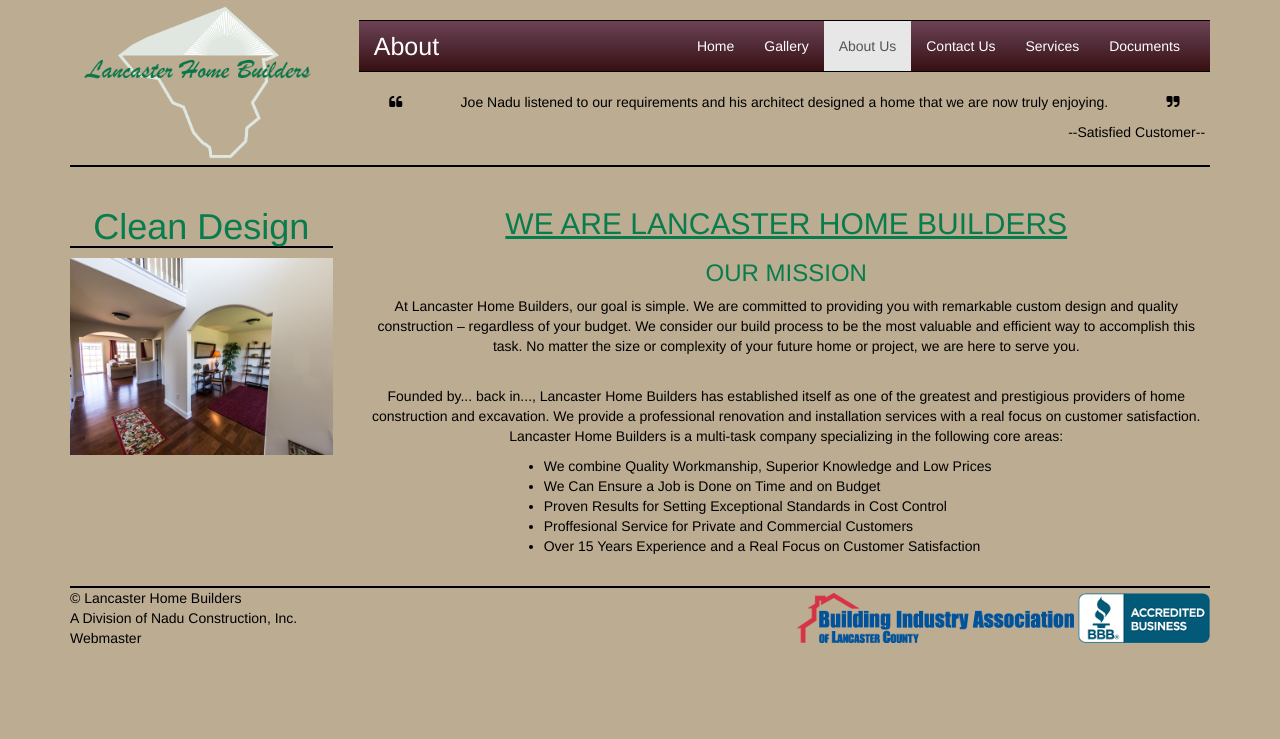
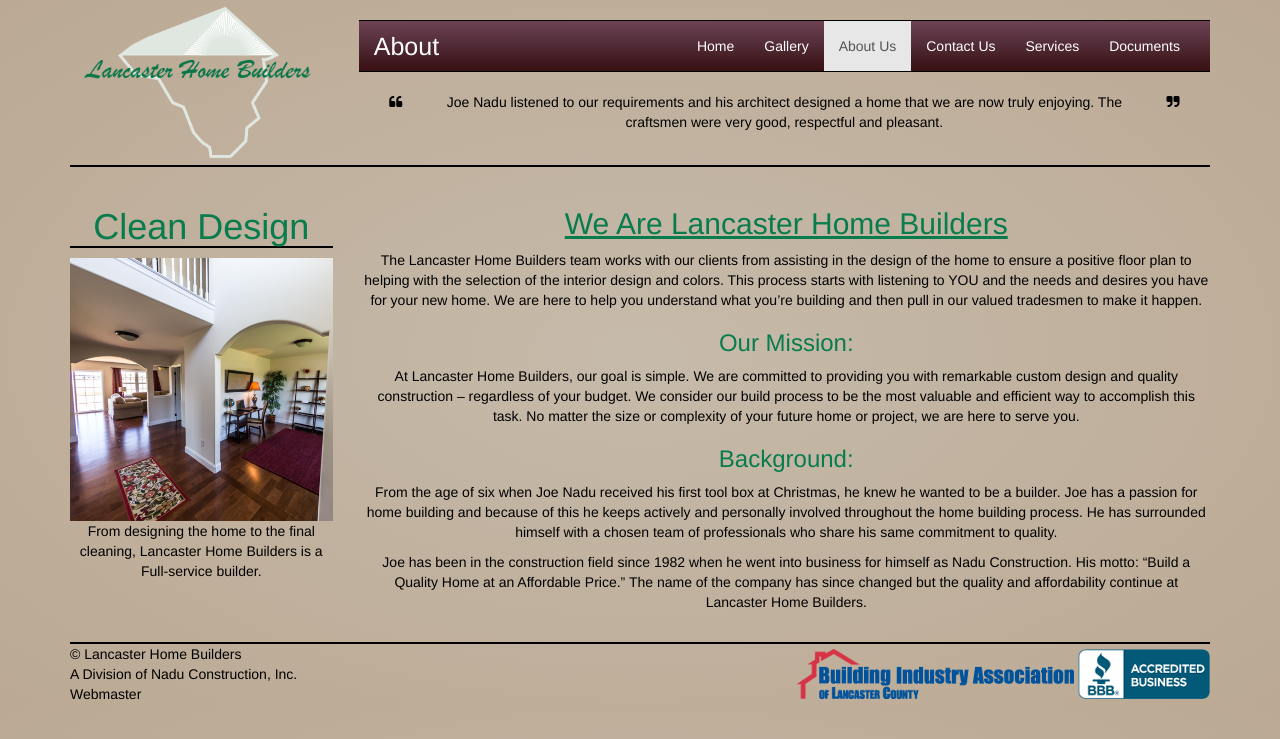
Before and after one commit to gregpechiro/lhb, a PHP site: page /about.php in a window 1280 px wide. Shown: the top 739 px of the page. Run offline with PHP 8.4, Linux system fonts and the light colour scheme; some libraries are stand-ins or nearby versions.

Commit message:
added new content

```diff
--- a/about.php
+++ b/about.php
@@ -23,36 +23,51 @@
 						<!-- Wrapper for slides -->
 						<div class="carousel-inner" role="listbox">
 							<div class="item active">
-								<img src="images/lhbImages/IMG_6263.jpg" alt="...">
+								<img src="images/lhbImages/aboutSlider/IMG_6263.jpg" alt="...">
 							</div>
 							<div class="item">
-								<img src="images/lhbImages/IMG_6290.jpg" alt="...">
+								<img src="images/lhbImages/aboutSlider/IMG_6290.jpg" alt="...">
 							</div>
 							<div class="item">
-								<img src="images/lhbImages/IMG_6305.jpg" alt="...">
+								<img src="images/lhbImages/aboutSlider/IMG_6305.jpg" alt="...">
 							</div>
 							<div class="item">
-								<img src="images/lhbImages/IMG_6362.jpg" alt="...">
+								<img src="images/lhbImages/aboutSlider/IMG_6362.jpg" alt="...">
 							</div>
 						</div>
 					</div>
+					<p class="text-center">
+						From designing the home to the final cleaning, Lancaster Home Builders is a Full-service builder.
+					</p>
 				</div>
 				<div class="col-lg-9 col-md-8 col-sm-12">
-					<h2 class="text-center text-green text-underline">WE ARE LANCASTER HOME BUILDERS</h2>
+					<h2 class="text-center text-green text-underline">We Are Lancaster Home Builders</h2>
+					<p class="text-center">
+						The Lancaster Home Builders team works with our clients from assisting in the design of the home to
+						ensure a positive floor plan to helping with the selection of the interior design and colors.  This process
+						starts with listening to YOU and the needs and desires you have for your new home. We are here to help
+						you understand what you’re building and then pull in our valued tradesmen to make it happen.
+					</p>
 					<div class="text-center">
-						<h3 class="text-green">OUR MISSION</h3>
-						<p class="">At Lancaster Home Builders, our goal is simple. We are committed to providing you with remarkable custom design and quality construction – regardless of your budget. We consider our build process to be the most valuable and efficient way to accomplish this task. No matter the size or complexity of your future home or project, we are here to serve you.</p>
+						<h3 class="text-green">Our Mission:</h3>
+						<p class="">At Lancaster Home Builders, our goal is simple. We are committed to providing you with remarkable
+							custom design and quality construction – regardless of your budget. We consider our build process to be the
+							most valuable and efficient way to accomplish this task. No matter the size or complexity of your future
+							home or project, we are here to serve you.
+						</p>
 					</div>
-					<br>
-					<p class="text-center">Founded by... back in..., Lancaster Home Builders has established itself as one of the greatest and prestigious providers of home construction and excavation. We provide a professional renovation and installation services with a real focus on customer satisfaction. Lancaster Home Builders is a multi-task company specializing in the following core areas: </p>
-
-					<ul class="col-lg-offset-2">
-						<li class="">We combine Quality Workmanship, Superior Knowledge and Low Prices</li>
-						<li class="">We Can Ensure a Job is Done on Time and on Budget</li>
-						<li class="">Proven Results for Setting Exceptional Standards in Cost Control</li>
-						<li class="">Proffesional Service for Private and Commercial Customers</li>
-						<li class="">Over 15 Years Experience and a Real Focus on Customer Satisfaction</li>
-					</ul>
+					<h3 class="text-green text-center">Background:</h3>
+					<p class="text-center">
+						From the age of six when Joe Nadu received his first tool box at Christmas, he knew he wanted to be a builder.
+						Joe has a passion for home building and because of this he keeps actively and personally involved
+						throughout the home building process. He has surrounded himself with a chosen team of professionals
+						who share his same commitment to quality.
+					</p>
+					<p class="text-center">
+						Joe has been in the construction field since 1982 when he went into business for himself as Nadu
+						Construction. His motto: “Build a Quality Home at an Affordable Price.” The name of the company has
+						since changed but the quality and affordability continue at Lancaster Home Builders.
+					</p>
 				</div>
 			</div>
 
@@ -64,11 +79,10 @@
 		<script src="js/nav.js" charset="utf-8"></script>
 		<script type="text/javascript">
 		var quotes = [
-			'Joe Nadu listened to our requirements and his architect designed a home that we are now truly enjoying.',
+			'Joe Nadu listened to our requirements and his architect designed a home that we are now truly enjoying. The craftsmen were very good, respectful and pleasant.',
 			'Michele Wenger was wonderful at helping us get started with our selections. She coordinated everything between us and the various vendors.',
 			'Kimberly Gribbin was very knowledgeable on decorating. She gave us many excellent ideas for making our home look beautiful; inside and out.',
-			'Jeff Harmes was excellent to work with on our electrical requirements. Likewaise Craig Scheirer at Cloister Cabinetry.',
-			'We had a good rapport with Mike Way throughout the building process.'
+			'We had a good rapport with Mike Way throughout the building process. Jeff Harmes was excellent to work with on our electrical requirements. Likewaise Craig Scheirer at Cloister Cabinetry.'
 		];
 		</script>
 		<script src="js/quote.js" charset="utf-8"></script>
--- a/contact.php
+++ b/contact.php
@@ -54,7 +54,7 @@
 		var quotes = [
 			'Thank you to everyone at Lancaster Home Builders. We certainly recommend Lancaster Home Builders.',
 			'We\'re looking forward to closing on our new home (a week ahead of schedule) and know that we will be very happy raising our family there for many years to come!',
-			'Our design selections and the construction of the final product look beautiful.'
+			'We appreciated the ability to make adjustments to the home as we saw the progression of the build. Our design selections and the construction of the final product look beautiful.'
 		];
 		</script>
 		<script src="js/quote.js" charset="utf-8"></script>
--- a/gallery.php
+++ b/gallery.php
@@ -118,10 +118,9 @@
 		<script src="js/nav.js" charset="utf-8"></script>
 		<script type="text/javascript">
 		var quotes = [
-			'Our design selections and the construction of the final product look beautiful.',
+			'We appreciated the ability to make adjustments to the home as we saw the progression of the build. Our design selections and the construction of the final product look beautiful.',
 			'As the build progressed, we were able to add additional items into our design that we realized made more sense as the project began to take shape.',
-			'We were kept up to date on the progress and our questions and concerns were addressed.',
-			'The craftsmen were very good, respectful and pleasant.'
+			'We\'re looking forward to closing on our new home (a week ahead of schedule) and know that we will be very happy raising our family there for many years to come!'
 		];
 		</script>
 		<script src="js/quote.js" charset="utf-8"></script>
--- a/home.php
+++ b/home.php
@@ -138,9 +138,8 @@
 		<script src="js/nav.js" charset="utf-8"></script>
 		<script type="text/javascript">
 		var quotes = [
-			'We recently moved into our beautiful new home built by Lancaster Home Builders.',
-			'We appreciated the ability to make adjustments to the home as we saw the progression of the build.',
-			'Our design selections and the construction of the final product look beautiful.'
+			'We recently moved into our beautiful new home... Thank you to everyone at Lancaster Home Builders. We certainly recommend Lancaster Home Builders.',
+			'We appreciated the ability to make adjustments to the home as we saw the progression of the build. Our design selections and the construction of the final product look beautiful.'
 		];
 		</script>
 		<script src="js/quote.js" charset="utf-8"></script>
--- a/stubs/navbar.php
+++ b/stubs/navbar.php
@@ -35,9 +35,9 @@
             <p class=" col-xs-9 col-sm-10 col-md-10 col-lg-10 text-center" id="randomQuote"></p>
             <p class=" col-xs-1 col-sm-1 col-md-1 col-lg-1"><i class="fa fa-quote-right"></i></p>
         </div>
-        <div class="col-lg-offset-10 col-md-offset-9 col-sm-offset-9 col-xs-offset-6">
+        <!-- <div class="col-lg-offset-10 col-md-offset-9 col-sm-offset-9 col-xs-offset-6">
             --Satisfied Customer--
-        </div>
+        </div> -->
     </div>
 
 </div>
--- a/style/style.css
+++ b/style/style.css
@@ -33,7 +33,7 @@
     text-align:;
 }
 body {
-    background-color: rgb(188, 172, 146);
+    background: radial-gradient(ellipse at center, rgba(198,186,170,1) 0%,rgba(187,169,147,1) 100%);
     color: black
 }
 .footer-line {
@@ -54,6 +54,9 @@
 }
 .no-padding {
     padding-right: 0;
+}
+.no-padding-left {
+    padding-left: 0;
 }
 .footer-contact {
     text-align: right;
```
Also changed, not shown: documents.php (+10 -3 lines), services.php (+11 -6 lines), images/lhbImages/aboutSlider/IMG_6263.jpg (added), images/lhbImages/aboutSlider/IMG_6290.jpg (added), images/lhbImages/aboutSlider/IMG_6305.jpg (added), images/lhbImages/aboutSlider/IMG_6362.jpg (added).
